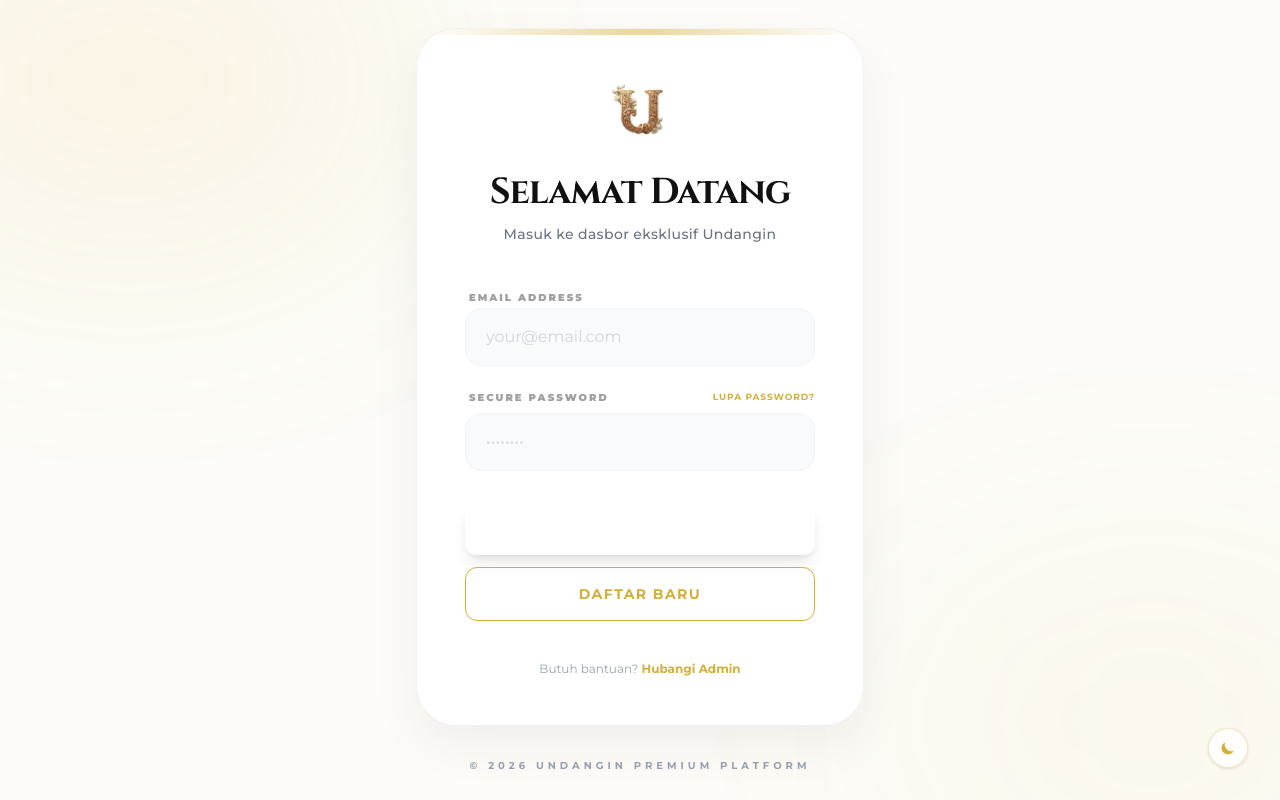
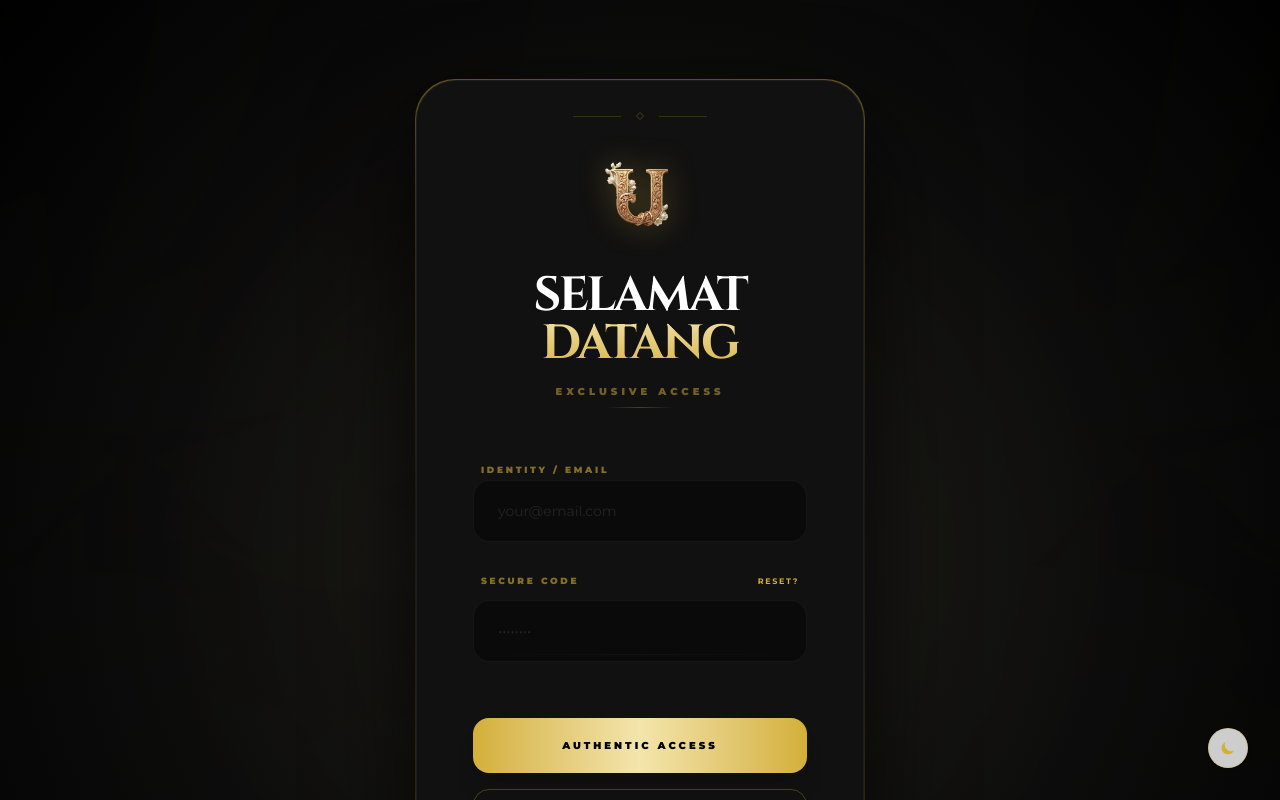
Before and after one commit to Adijoypro/undangin, a Next.js app: page /login in a window 1280 px wide. Shown: the top 800 px of the page. Built offline with nearby package versions, Linux system fonts and the light colour scheme.

Commit message:
design: implement Ultra-Luxury VVIP login page with gold gradients and onyx textures

```diff
--- a/src/app/login/LoginButtons.tsx
+++ b/src/app/login/LoginButtons.tsx
@@ -2,59 +2,66 @@
 
 import { useFormStatus } from "react-dom";
 import { login, signup } from "./actions";
+import { motion } from "framer-motion";
 
 export default function LoginButtons() {
   const { pending, action } = useFormStatus();
 
-  // Check which action is pending
   const isLogin = pending && action?.toString().includes("login");
   const isSignup = pending && action?.toString().includes("signup");
 
   return (
-    <div className="flex flex-col gap-3">
-      <button
+    <div className="flex flex-col gap-4">
+      <motion.button
+        whileHover={{ scale: 1.02, boxShadow: "0 0 30px rgba(212, 175, 55, 0.3)" }}
+        whileTap={{ scale: 0.98 }}
         formAction={login}
         disabled={pending}
-        className={`w-full py-4 rounded-xl font-bold transition-all uppercase tracking-widest text-sm shadow-lg flex items-center justify-center gap-2 ${
+        className={`w-full py-5 rounded-2xl font-black transition-all uppercase tracking-[0.3em] text-[10px] relative overflow-hidden group ${
           pending
-            ? "bg-gray-400 cursor-not-allowed text-white"
-            : "bg-wedding-text text-white hover:bg-wedding-gold hover:shadow-wedding-gold/30"
+            ? "bg-gray-800 cursor-not-allowed text-gray-500"
+            : "bg-gradient-to-r from-[#D4AF37] via-[#F3E5AB] to-[#D4AF37] text-black shadow-xl"
         }`}
       >
+        {/* Shine effect */}
+        <div className="absolute inset-0 bg-gradient-to-r from-transparent via-white/40 to-transparent -translate-x-[100%] group-hover:translate-x-[100%] transition-transform duration-1000"></div>
+
         {isLogin ? (
-          <>
-            <svg className="animate-spin h-5 w-5 text-white" xmlns="http://www.w3.org/2000/svg" fill="none" viewBox="0 0 24 24">
+          <div className="flex items-center justify-center gap-3">
+            <svg className="animate-spin h-4 w-4 text-black" xmlns="http://www.w3.org/2000/svg" fill="none" viewBox="0 0 24 24">
               <circle className="opacity-25" cx="12" cy="12" r="10" stroke="currentColor" strokeWidth="4"></circle>
               <path className="opacity-75" fill="currentColor" d="M4 12a8 8 0 018-8V0C5.373 0 0 5.373 0 12h4zm2 5.291A7.962 7.962 0 014 12H0c0 3.042 1.135 5.824 3 7.938l3-2.647z"></path>
             </svg>
-            <span>Memverifikasi...</span>
-          </>
+            <span>Verifying Access</span>
+          </div>
         ) : (
-          "Masuk"
+          "Authentic Access"
         )}
-      </button>
+      </motion.button>
 
-      <button
+      <motion.button
+        whileHover={{ backgroundColor: "rgba(212, 175, 55, 0.05)" }}
+        whileTap={{ scale: 0.98 }}
         formAction={signup}
         disabled={pending}
-        className={`w-full py-4 border rounded-xl font-bold transition-all uppercase tracking-widest text-sm flex items-center justify-center gap-2 ${
+        className={`w-full py-5 border rounded-2xl font-black transition-all uppercase tracking-[0.3em] text-[10px] flex items-center justify-center gap-2 ${
           pending
-            ? "border-gray-200 text-gray-400 cursor-not-allowed"
-            : "border-wedding-gold text-wedding-gold hover:bg-wedding-gold/10"
+            ? "border-white/5 text-gray-600 cursor-not-allowed"
+            : "border-[#D4AF37]/30 text-[#D4AF37] hover:border-[#D4AF37]"
         }`}
       >
         {isSignup ? (
-          <>
-            <svg className="animate-spin h-5 w-5 text-wedding-gold" xmlns="http://www.w3.org/2000/svg" fill="none" viewBox="0 0 24 24">
+          <div className="flex items-center justify-center gap-3">
+            <svg className="animate-spin h-4 w-4 text-[#D4AF37]" xmlns="http://www.w3.org/2000/svg" fill="none" viewBox="0 0 24 24">
               <circle className="opacity-25" cx="12" cy="12" r="10" stroke="currentColor" strokeWidth="4"></circle>
               <path className="opacity-75" fill="currentColor" d="M4 12a8 8 0 018-8V0C5.373 0 0 5.373 0 12h4zm2 5.291A7.962 7.962 0 014 12H0c0 3.042 1.135 5.824 3 7.938l3-2.647z"></path>
             </svg>
-            <span>Mendaftar...</span>
-          </>
+            <span>Creating Identity</span>
+          </div>
         ) : (
-          "Daftar Baru"
+          "Register Account"
         )}
-      </button>
+      </motion.button>
     </div>
   );
 }
--- a/src/app/login/page.tsx
+++ b/src/app/login/page.tsx
@@ -10,98 +10,121 @@
   const message = searchParams.get("message");
 
   return (
-    <div className="min-h-screen flex items-center justify-center relative overflow-hidden bg-[#FDFBF7] dark:bg-slate-950 px-4 transition-colors duration-1000">
-      {/* LUXURY BACKGROUND ELEMENTS - CLEANER VERSION */}
+    <div className="min-h-screen flex items-center justify-center relative overflow-hidden bg-[#0A0A0A] px-4 py-20">
+
+      {/* LUXURY AMBIANCE */}
       <div className="absolute inset-0 pointer-events-none">
-        <div className="absolute top-[-10%] left-[-10%] w-[40%] h-[40%] bg-[#D4AF37]/10 blur-[120px] rounded-full"></div>
-        <div className="absolute bottom-[-10%] right-[-10%] w-[40%] h-[40%] bg-[#D4AF37]/5 blur-[120px] rounded-full"></div>
+        <div className="absolute top-0 left-0 w-full h-full bg-[radial-gradient(circle_at_50%_50%,#1a1a1a_0%,#000_100%)]"></div>
+        <div className="absolute top-1/2 left-1/2 -translate-x-1/2 -translate-y-1/2 w-[800px] h-[800px] bg-[#D4AF37]/5 blur-[120px] rounded-full opacity-50"></div>
+
+        {/* Subtle Silk Texture */}
+        <div className="absolute inset-0 opacity-[0.03] mix-blend-overlay bg-[url('/assets/silk-bg.png')] bg-repeat"></div>
       </div>
 
       <motion.div
-        initial={{ opacity: 0, y: 20 }}
+        initial={{ opacity: 0, y: 30 }}
         animate={{ opacity: 1, y: 0 }}
-        transition={{ duration: 0.8, ease: "easeOut" }}
+        transition={{ duration: 1, ease: [0.16, 1, 0.3, 1] }}
         className="max-w-md w-full relative z-10"
       >
-        <div className="bg-white dark:bg-slate-900 p-8 md:p-12 rounded-[2.5rem] shadow-[0_20px_50px_rgba(0,0,0,0.05)] dark:shadow-[0_20px_50px_rgba(0,0,0,0.3)] border border-black/5 dark:border-white/5 relative overflow-hidden">
+        <div className="relative">
+          {/* ORNAMENTAL FRAME */}
+          <div className="absolute -inset-[1px] bg-gradient-to-b from-[#D4AF37]/50 via-[#D4AF37]/10 to-[#D4AF37]/40 rounded-[2.5rem] pointer-events-none"></div>
 
-          {/* ORNAMENTAL ACCENT */}
-          <div className="absolute top-0 left-0 right-0 h-1.5 bg-gradient-to-r from-transparent via-[#D4AF37] to-transparent opacity-50"></div>
+          <div className="bg-[#111111] p-10 md:p-14 rounded-[2.5rem] relative shadow-[0_40px_100px_rgba(0,0,0,0.8)] border border-white/5">
 
-          <div className="text-center mb-10">
-            <Link href="/" className="inline-block mb-6 group">
-              <img src="/logo.png" alt="Undangin Logo" className="w-16 h-16 object-contain group-hover:scale-110 transition-transform duration-500" />
+            {/* TOP ORNAMENT */}
+            <div className="absolute top-8 left-1/2 -translate-x-1/2 flex items-center gap-4 opacity-20">
+              <div className="w-12 h-[1px] bg-[#D4AF37]"></div>
+              <div className="w-1.5 h-1.5 rotate-45 border border-[#D4AF37]"></div>
+              <div className="w-12 h-[1px] bg-[#D4AF37]"></div>
+            </div>
+
+            <div className="text-center mb-12 pt-4">
+              <Link href="/" className="inline-block mb-8 relative group">
+                <div className="absolute -inset-4 bg-[#D4AF37]/10 blur-xl rounded-full opacity-0 group-hover:opacity-100 transition-opacity duration-700"></div>
+                <img src="/logo.png" alt="Undangin" className="w-20 h-20 object-contain relative z-10 drop-shadow-[0_0_15px_rgba(212,175,55,0.3)]" />
               </Link>
-            <h1 className="font-serif text-4xl text-[#111111] dark:text-white mb-3 tracking-tight font-bold">
-              Selamat Datang
+
+              <h1 className="font-serif text-4xl md:text-5xl text-white mb-4 tracking-tighter font-bold uppercase">
+                Selamat <span className="text-transparent bg-clip-text bg-gradient-to-b from-[#F3E5AB] to-[#D4AF37]">Datang</span>
               </h1>
-            <p className="text-gray-500 dark:text-gray-400 text-sm font-medium tracking-wide">
-              Masuk ke dasbor eksklusif Undangin
+              <p className="text-[#D4AF37]/50 text-[10px] font-black uppercase tracking-[0.4em] mb-2">
+                Exclusive Access
               </p>
+              <div className="h-px w-16 bg-gradient-to-r from-transparent via-[#D4AF37]/30 to-transparent mx-auto"></div>
             </div>
 
             {message && (
               <motion.div
-              initial={{ opacity: 0, x: -10 }}
-              animate={{ opacity: 1, x: 0 }}
-              className="mb-8 p-4 bg-red-50 dark:bg-red-500/10 border border-red-100 dark:border-red-500/20 text-red-600 dark:text-red-400 text-xs rounded-2xl text-center font-bold"
+                initial={{ opacity: 0, scale: 0.95 }}
+                animate={{ opacity: 1, scale: 1 }}
+                className="mb-10 p-4 bg-red-500/5 border border-red-500/20 text-red-400 text-[10px] uppercase tracking-widest rounded-xl text-center font-bold"
               >
                 {message === "Could not authenticate user" ? "Email atau password salah." : message}
               </motion.div>
             )}
 
-          <form className="space-y-6">
-            <div className="space-y-2">
-              <label className="text-[10px] font-black uppercase tracking-[0.2em] text-[#111111]/40 dark:text-gray-500 ml-1">
-                Email Address
+            <form className="space-y-8">
+              <div className="space-y-3">
+                <label className="text-[9px] font-black uppercase tracking-[0.3em] text-[#D4AF37]/60 ml-2">
+                  Identity / Email
                 </label>
                 <div className="relative group">
+                  <div className="absolute -inset-px bg-gradient-to-r from-[#D4AF37]/0 via-[#D4AF37]/20 to-[#D4AF37]/0 rounded-2xl opacity-0 group-focus-within:opacity-100 transition-opacity duration-500"></div>
                   <input
                     name="email"
                     type="email"
                     placeholder="your@email.com"
-                  className="w-full bg-gray-50 dark:bg-slate-800/50 px-5 py-4 rounded-2xl border border-gray-100 dark:border-white/5 focus:border-[#D4AF37] dark:focus:border-[#D4AF37] focus:ring-4 focus:ring-[#D4AF37]/10 outline-none transition-all duration-300 dark:text-white placeholder:text-gray-300 dark:placeholder:text-gray-600"
+                    className="w-full bg-black/40 px-6 py-5 rounded-2xl border border-white/5 focus:border-[#D4AF37]/50 outline-none transition-all duration-500 text-white placeholder:text-white/10 text-sm relative z-10"
                     required
                   />
                 </div>
               </div>
 
-            <div className="space-y-2">
-              <div className="flex justify-between items-center ml-1">
-                <label className="text-[10px] font-black uppercase tracking-[0.2em] text-[#111111]/40 dark:text-gray-500">
-                  Secure Password
+              <div className="space-y-3">
+                <div className="flex justify-between items-center px-2">
+                  <label className="text-[9px] font-black uppercase tracking-[0.3em] text-[#D4AF37]/60">
+                    Secure Code
                   </label>
-                <Link href="#" className="text-[9px] font-bold text-[#D4AF37] uppercase tracking-widest hover:underline">
-                  Lupa Password?
+                  <Link href="#" className="text-[8px] font-bold text-[#D4AF37] uppercase tracking-[0.2em] hover:text-white transition-colors">
+                    Reset?
                   </Link>
                 </div>
                 <div className="relative group">
+                  <div className="absolute -inset-px bg-gradient-to-r from-[#D4AF37]/0 via-[#D4AF37]/20 to-[#D4AF37]/0 rounded-2xl opacity-0 group-focus-within:opacity-100 transition-opacity duration-500"></div>
                   <input
                     name="password"
                     type="password"
                     placeholder="••••••••"
-                  className="w-full bg-gray-50 dark:bg-slate-800/50 px-5 py-4 rounded-2xl border border-gray-100 dark:border-white/5 focus:border-[#D4AF37] dark:focus:border-[#D4AF37] focus:ring-4 focus:ring-[#D4AF37]/10 outline-none transition-all duration-300 dark:text-white placeholder:text-gray-300 dark:placeholder:text-gray-600"
+                    className="w-full bg-black/40 px-6 py-5 rounded-2xl border border-white/5 focus:border-[#D4AF37]/50 outline-none transition-all duration-500 text-white placeholder:text-white/10 text-sm relative z-10"
                     required
                   />
                 </div>
               </div>
 
-            <div className="pt-2">
+              <div className="pt-6 relative">
+                <div className="absolute -top-10 left-0 right-0 h-px bg-gradient-to-r from-transparent via-white/5 to-transparent"></div>
                 <LoginButtons />
               </div>
             </form>
 
-          <div className="mt-10 text-center">
-            <p className="text-xs text-gray-400 dark:text-gray-500">
-              Butuh bantuan? <Link href="https://wa.me/628123456789" className="text-[#D4AF37] font-bold hover:underline">Hubangi Admin</Link>
+            <div className="mt-12 text-center">
+              <p className="text-[9px] text-white/20 uppercase tracking-[0.2em] font-medium">
+                Experiencing issues? <Link href="https://wa.me/628123456789" className="text-[#D4AF37] font-bold hover:underline">Private Support</Link>
               </p>
             </div>
           </div>
+        </div>
 
-        {/* BOTTOM DECORATION */}
-        <p className="text-center mt-8 text-[10px] text-gray-400 dark:text-gray-600 font-bold uppercase tracking-[0.4em]">
-          &copy; 2026 Undangin Premium Platform
+        {/* FOOTER DETAIL */}
+        <div className="mt-12 flex items-center justify-center gap-6 opacity-30">
+          <div className="h-px w-12 bg-gradient-to-r from-transparent to-[#D4AF37]"></div>
+          <p className="text-[9px] text-[#D4AF37] font-black uppercase tracking-[0.5em]">
+            Undangin Elite
           </p>
+          <div className="h-px w-12 bg-gradient-to-l from-transparent to-[#D4AF37]"></div>
+        </div>
       </motion.div>
     </div>
   );
```
Lines whose indentation alone changed are shown as unchanged.
